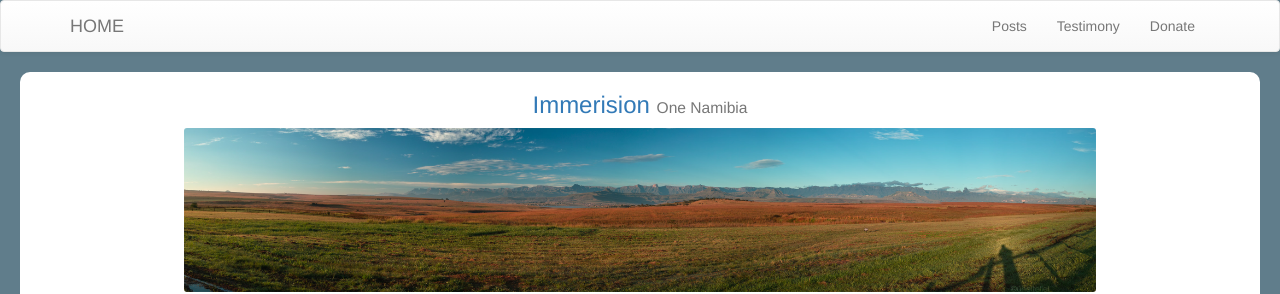
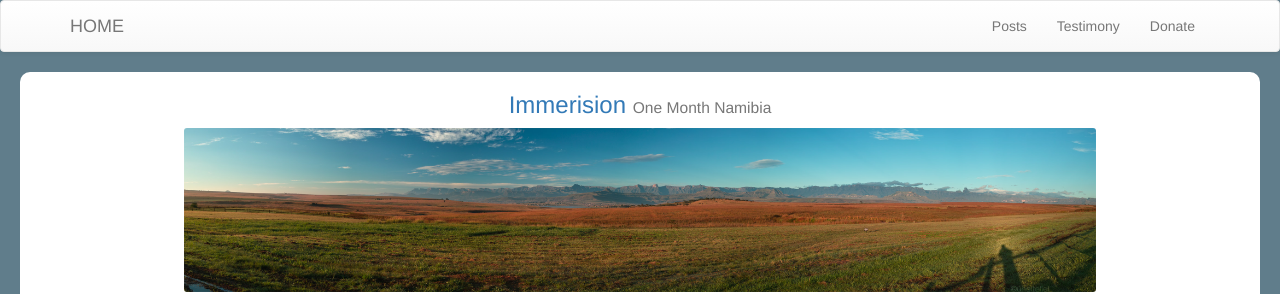
Before and after one commit to jaden2africa/jaden2africa.github.io, a Jekyll site: the page built from index.html, in a window 1280 px wide. Shown: the top 294 px of the page. Built offline with Jekyll 4.4.1, drawn with Linux system fonts in a browser that asks for light colours; the list of posts is cut into pages by our own code.

Commit message:
Update _config.yml

```diff
--- a/_config.yml
+++ b/_config.yml
@@ -3,6 +3,6 @@ pygments: true
 markdown: kramdown
 url: http://jaden2africa.github.io
 title: Immerision
-tagline: One Namibia
-description: My awesome new site
+tagline: One Month Namibia
+description: My Journey
 paginate: 5
```
